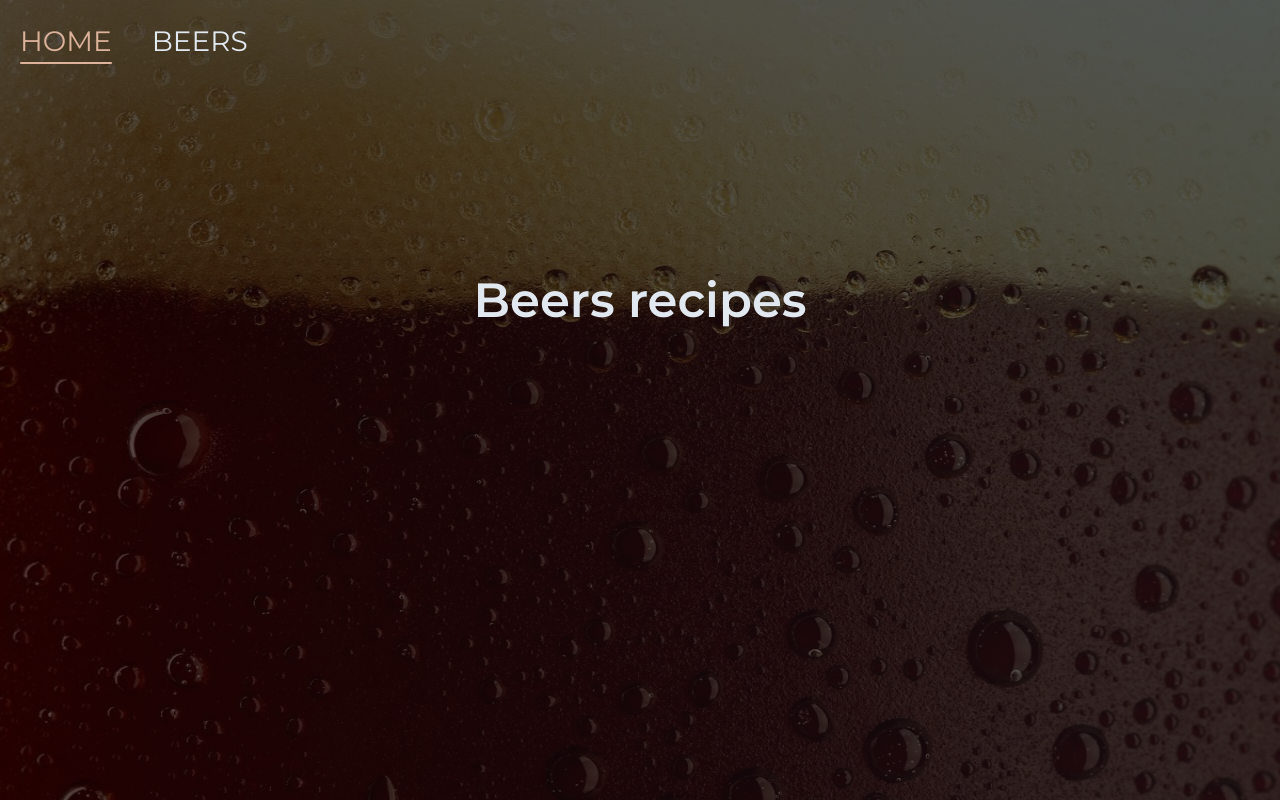
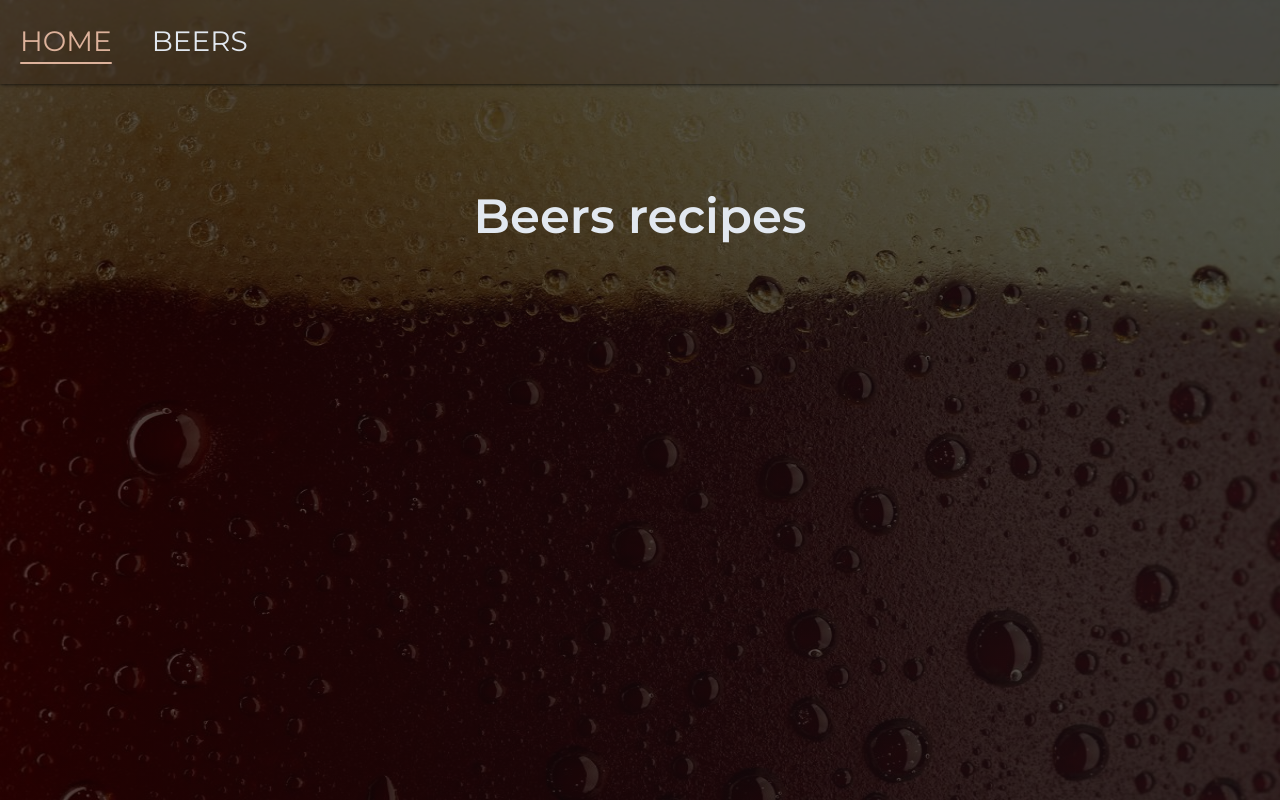
Before and after one commit to Oleksandr1914/beers-recipes, a React (Vite) app: page / in a window 1280 px wide. Built offline with nearby package versions, Linux system fonts and the light colour scheme; the HTML template or start-up script is replaced by a standard one.

Commit message:
added event scroll

```diff
--- a/package.json
+++ b/package.json
@@ -10,6 +10,7 @@
     "preview": "vite preview"
   },
   "dependencies": {
+    "lodash.debounce": "^4.0.8",
     "nanoid": "^4.0.2",
     "react": "^18.2.0",
     "react-dom": "^18.2.0",
--- a/src/components/BeerCard/BeerCard.jsx
+++ b/src/components/BeerCard/BeerCard.jsx
@@ -1,4 +1,4 @@
-import { useEffect, useState } from "react";
+import { useState } from "react";
 import { useModalData, useSelectedCard } from "../../store";
 import { truncateString } from "../../utils/correctors";
 import {
@@ -10,7 +10,7 @@ import {
   TitleBox,
 } from "./BeerCard.styled";
 
-const BeerCard = ({ displayBeer, isModal, setIsModal, setIsSelecte }) => {
+const BeerCard = ({ displayBeer, isModal, setIsModal }) => {
   const [objectCard, setObjectCard] = useState(displayBeer);
 
   const description = truncateString(displayBeer?.description);
@@ -39,10 +39,6 @@ const BeerCard = ({ displayBeer, isModal, setIsModal, setIsSelecte }) => {
     findObject ? filterCard(objectCard) : addCard(objectCard);
   };
 
-  useEffect(() => {
-    selectedCard.length > 0 ? setIsSelecte(true) : setIsSelecte(false);
-  }, [selectedCard]);
-
   return (
     <CardContainer
       onClick={handleClick}
--- a/src/components/Button/Button.styled.js
+++ b/src/components/Button/Button.styled.js
@@ -1,7 +1,7 @@
 import { styled } from "styled-components";
 
 export const ButtonDete = styled.button`
-  position: absolute;
+  position: fixed;
   top: 20px;
   right: 60px;
   padding-left: 38px;
--- a/src/components/Header/Header.styled.js
+++ b/src/components/Header/Header.styled.js
@@ -2,8 +2,14 @@ import styled from "styled-components";
 import { NavLink } from "react-router-dom";
 
 export const ContainerHeader = styled.div`
+  position: fixed;
+  top: 0;
+  left: 0;
   width: 100%;
   padding: 20px;
+  background-color: #2b1a1438;
+  backdrop-filter: blur(1px);
+  box-shadow: 0px 0px 4px 0px #000000;
 `;
 
 export const NavList = styled.ul`
--- a/src/components/Modal/Modal.styled.js
+++ b/src/components/Modal/Modal.styled.js
@@ -9,7 +9,7 @@ export const Backdrop = styled.div`
   height: 100vh;
   opacity: 1;
   padding: 0;
-  overflow-y: scroll;
+  /* overflow-y: scroll; */
   display: flex;
   justify-content: center;
   align-items: center;
@@ -23,7 +23,6 @@ export const ModalCard = styled.div`
   width: 920px;
   height: 680px;
   background-color: #c7967d;
-  border-radius: 8px;
   overflow-y: scroll;
 
   &::-webkit-scrollbar {
--- a/src/globalStyles.js
+++ b/src/globalStyles.js
@@ -1,5 +1,4 @@
 import { createGlobalStyle } from "styled-components";
-import Beer from "../src/assets/beer.jpg";
 
 export const GlobalStyle = createGlobalStyle`
   * {
@@ -28,11 +27,24 @@ export const GlobalStyle = createGlobalStyle`
     background-color: #212121;
     color: #e2e8f0;
 
-    background-image: linear-gradient(90deg, rgba(6,1,1,0.68) 0%, rgba(3,15,20,0.69) 100%),url(${Beer}) ;
-    background-repeat: no-repeat;
-    background-size: 100vw 100vh;
+
+    &::-webkit-scrollbar {
+    width: 7px;
+  }
+
+  &::-webkit-scrollbar-track {
+    background-color: #c7967d33;
+  }
+
+  &::-webkit-scrollbar-thumb {
+    background-color: #ad846f99;
+    border-radius: 8px;
+  }
 
   }
+  .no-scroll {
+  overflow: hidden !important;
+}
 
   input:-webkit-autofill,
 input:-webkit-autofill:hover,
--- a/src/pages/BeersPage/BeersPage.jsx
+++ b/src/pages/BeersPage/BeersPage.jsx
@@ -1,13 +1,13 @@
 import { useEffect, useState } from "react";
-import { useBeersRecipes, useSelectedCard } from "../../store";
+import { useBeersRecipes, useNumberCard, useSelectedCard } from "../../store";
 import BeerCard from "../../components/BeerCard/BeerCard";
 import { BeersPageContainer, BeersList } from "./BeersPage.styled";
 import Modal from "../../components/Modal/Modal";
 import Button from "../../components/Button/Button";
+import debounce from "lodash.debounce";
 
 const BeersPage = () => {
   const [isModal, setIsModal] = useState(false);
-  const [isSelecte, setIsSelecte] = useState(false);
 
   const {
     beersRecipes,
@@ -29,41 +29,57 @@ const BeersPage = () => {
     selectedCard: state.selectedCard,
   }));
 
+  const { numberCard, calcNumber } = useNumberCard((state) => ({
+    numberCard: state.numberCard,
+    calcNumber: state.calcNumber,
+  }));
+
   useEffect(() => {
     if (beersRecipes.length === 0) {
       fetchBeers(numberFetch);
     }
-  }, [fetchBeers, numberFetch]);
+  }, []);
 
   useEffect(() => {
-    sliceBeers(0);
-    if (displayBeers.length < 15) {
+    sliceBeers(numberCard);
+    if ((displayBeers.length < 15) & (displayBeers.length !== 0)) {
       calcFetch();
     }
-  }, [sliceBeers, beersRecipes]);
+    if ((displayBeers.length < 15) & (displayBeers.length !== 0)) {
+      fetchBeers(numberFetch);
+    }
+  }, [beersRecipes, numberCard]);
+
+  function scrollListener(e) {
+    if (
+      window.innerHeight + window.scrollY >=
+      document.documentElement.scrollHeight - 3
+    ) {
+      calcNumber(window.innerHeight + window.scrollY);
+    }
+  }
 
   useEffect(() => {
-    if (beersRecipes.length < 15) {
-      fetchBeers(numberFetch);
-    }
-  }, [beersRecipes]);
+    window.addEventListener("scroll", debounce(scrollListener, 300));
+  }, [debounce]);
 
   return (
-    <BeersPageContainer>
+    <>
+      <BeersPageContainer id="beers">
         {selectedCard.length > 0 && <Button />}
-      <BeersList>
+        <BeersList id="list">
           {displayBeers?.map((el) => (
             <BeerCard
               key={el.id}
               displayBeer={el}
               isModal={isModal}
               setIsModal={setIsModal}
-            setIsSelecte={setIsSelecte}
             />
           ))}
         </BeersList>
         {isModal && <Modal setIsModal={setIsModal} />}
       </BeersPageContainer>
+    </>
   );
 };
 
--- a/src/pages/BeersPage/BeersPage.styled.js
+++ b/src/pages/BeersPage/BeersPage.styled.js
@@ -1,26 +1,21 @@
 import styled from "styled-components";
+import Beer from "../../assets/beer.jpg";
 
 export const BeersPageContainer = styled.div`
   display: flex;
   justify-content: center;
   padding: 40px 20px;
+  padding-top: 120px;
   width: 100%;
-  height: calc(100vh - 100px);
-  overflow-x: hidden;
-  overflow-y: scroll;
-
-  &::-webkit-scrollbar {
-    width: 7px;
-  }
-
-  &::-webkit-scrollbar-track {
-    background-color: #c7967d33;
-  }
-
-  &::-webkit-scrollbar-thumb {
-    background-color: #ad846f99;
-    border-radius: 8px;
-  }
+  height: 100%;
+  background-image: linear-gradient(
+      90deg,
+      rgba(6, 1, 1, 0.68) 0%,
+      rgba(3, 15, 20, 0.69) 100%
+    ),
+    url(${Beer});
+  background-repeat: no-repeat;
+  background-size: 100% 100%;
 `;
 
 export const BeersList = styled.ul`
--- a/src/pages/HomePage/HomePage.styled.js
+++ b/src/pages/HomePage/HomePage.styled.js
@@ -1,8 +1,18 @@
 import styled from "styled-components";
+import Beer from "../../assets/beer.jpg";
 
 export const ContainerHome = styled.div`
   padding: 30px;
   padding-top: 180px;
+  height: 100vh;
+  background-image: linear-gradient(
+      90deg,
+      rgba(6, 1, 1, 0.68) 0%,
+      rgba(3, 15, 20, 0.69) 100%
+    ),
+    url(${Beer});
+  background-repeat: no-repeat;
+  background-size: 100vw 100vh;
 `;
 export const Title = styled.h1`
   text-align: center;
--- a/src/store.js
+++ b/src/store.js
@@ -51,6 +51,14 @@ export const useModalData = create((set) => ({
     }),
 }));
 
+export const useNumberCard = create((set, get) => ({
+  numberCard: 0,
+  calcNumber: () =>
+    set({
+      numberCard: get().numberCard + 5,
+    }),
+}));
+
 export const useSelectedCard = create((set, get) => ({
   selectedCard: [],
   addCard: (data) =>
```
Also changed, not shown: 1 other file (tests, documents, lock files or other folders). Lines whose indentation alone changed are shown as unchanged.
